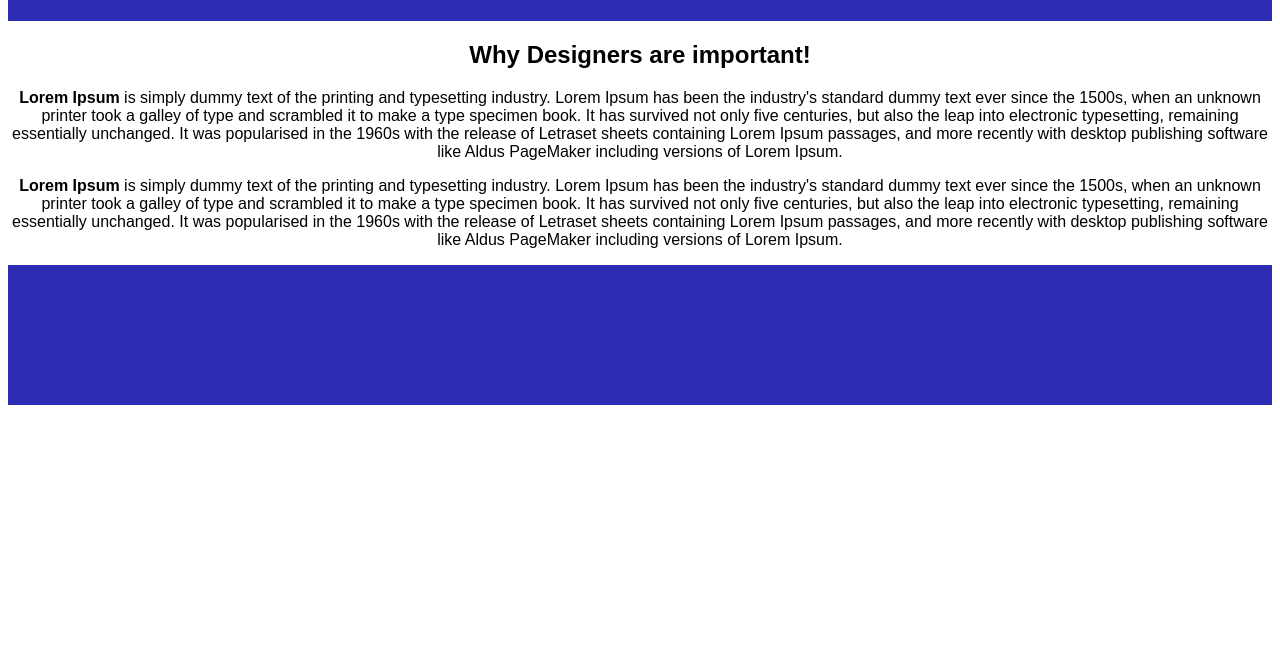
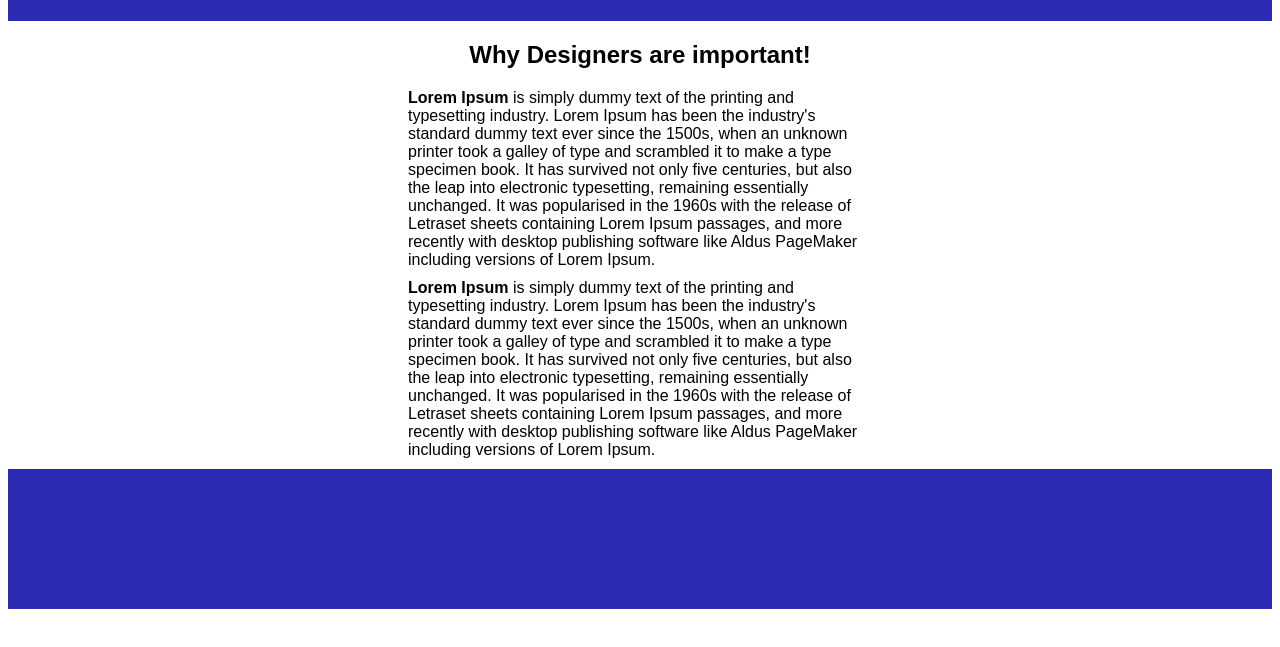
Before and after one commit to DustinVanCour/coolsite, a plain HTML site: page index.html in a window 1280 px wide. Shown: the part 107-754 px from the top of the page. Drawn offline with Linux system fonts and the light colour scheme.

Commit message:
body centered

```diff
--- a/assets/style.css
+++ b/assets/style.css
@@ -14,6 +14,10 @@ footer {
   padding: 70px 500px;
 }
 p {
-  text-align: center;
+  text-align: left;
   font-family: Arial, Helvetica, sans-serif;
+  margin-top: 0px;
+  margin-bottom: 10px;
+  margin-right: 400px;
+  margin-left: 400px;
 }
```
